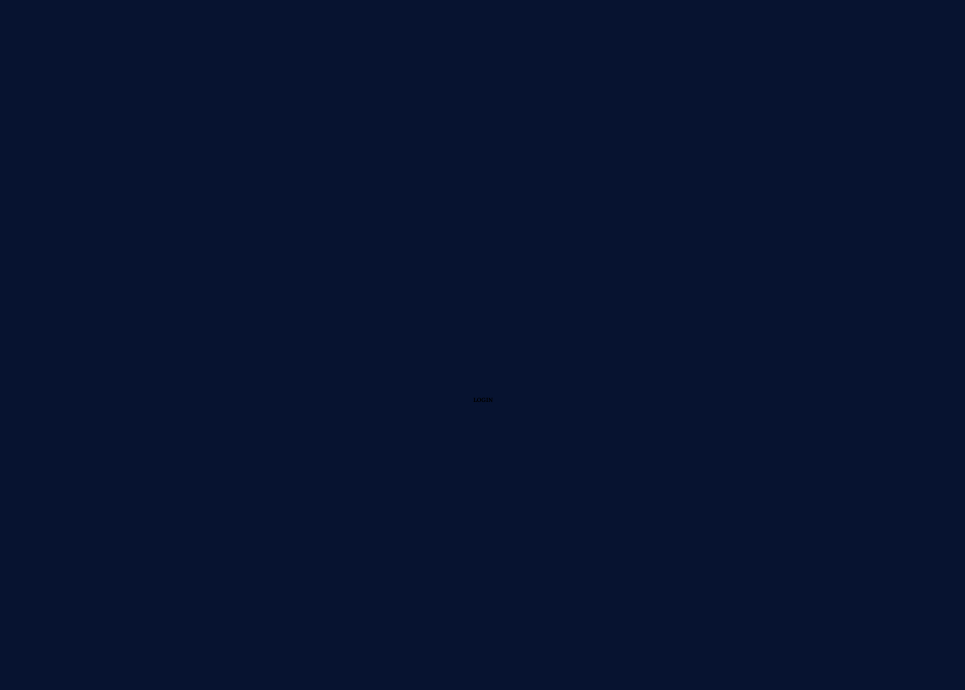
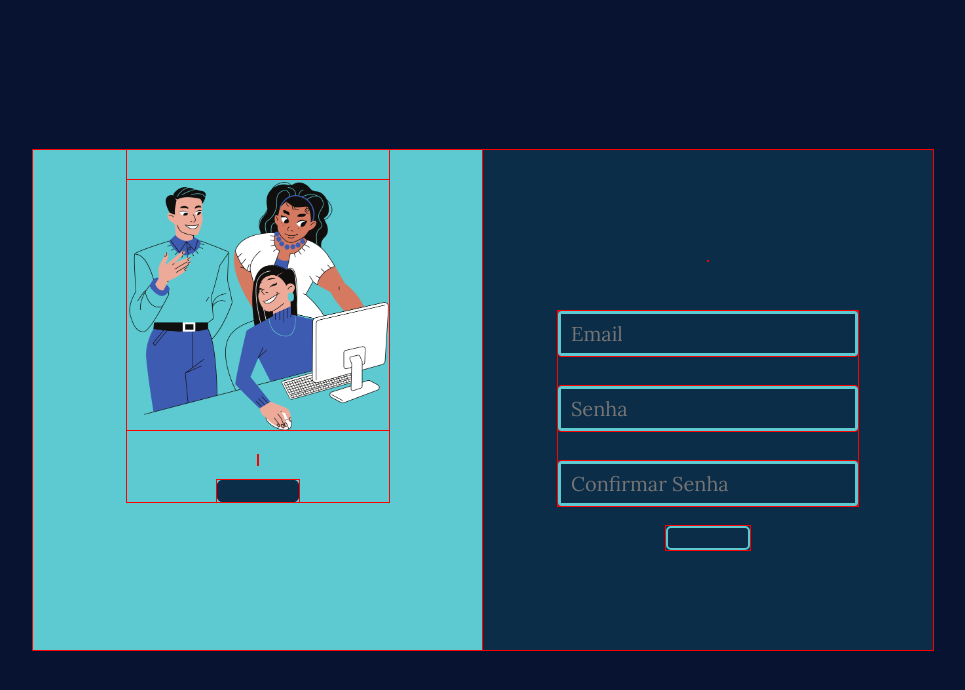
Before and after one commit to FernandoCMF/react-formulario, a React (Create React App) app: page /Login in a window 1280 px wide. Shown: the top 690 px of the page, without its empty margins (157-1122 px from the left). Built offline with nearby package versions, Linux system fonts and the light colour scheme.

Commit message:
code and layout refactoring - complete

```diff
--- a/src/App.css
+++ b/src/App.css
@@ -4,10 +4,9 @@
   padding: 0;
   box-sizing: border-box;
   font-size: 62.5%;
+  outline: 1px solid red;
 }
-/* #0C4160
-#071330
-*/
+
 .App,
 .Home,
 .Login {
--- a/src/Components/ContentMain/ContentHome.css
+++ b/src/Components/ContentHome/ContentHome.css
@@ -1,31 +1,9 @@
-.content-main {
-  display: flex;
-  justify-content: center;
-  align-items: center;
-  max-width: 900px;
-  width: 100%;
-  max-height: 500px;
-  height: 100%;
-  background-color: red;
-}
-
-.content-half {
-  flex: 1;
-  height: 100%;
-}
-
-.content-wrapper__left {
-  background-color: #5dcad1;
-  display: flex;
-  align-items: center;
-  flex-direction: column;
-  height: 100%;
-}
 .content-wrapper__info {
   display: flex;
   flex-direction: column;
   align-items: center;
 }
+
 .info-image {
   max-width: 300px;
   width: 100%;
@@ -56,16 +34,6 @@
   color: #0c2d48;
 }
 
-.content-wrapper__right {
-  background-color: #0c2d48;
-  display: flex;
-  align-items: center;
-  flex-direction: column;
-  height: 100%;
-  justify-content: center;
-  align-items: center;
-}
-
 .form {
   margin-top: 20px;
   margin-bottom: 20px;
--- /dev/null
+++ b/src/Components/ContentHome/ContentHome.jsx
@@ -0,0 +1,76 @@
+import React from "react";
+import "./ContentHome.css";
+import {
+  ContentContainer,
+  ContentHalf,
+  ContentLocation,
+} from "../../UI/ContentLayout/ContentLayout";
+import image from "../../Assets/img-1.png";
+import { Button } from "../Buttons/Buttons";
+
+function ContentHome(props) {
+  return (
+    <>
+      <ContentContainer>
+        <ContentHalf>
+          <ContentLocation className='content' content_location='content__left'>
+            <div className='content-wrapper__info'>
+              <div className='info-image'>
+                <img src={image} alt='logo' />
+              </div>
+              <div className='info-text'>
+                <h2 className='title'>{props.left_title}</h2>
+                <p className='subtitle'>{props.left_subtitle}</p>
+              </div>
+
+              <Button
+                className='btn'
+                type='button'
+                buttonStyle='btn--primary'
+                path='/Login'
+              >
+                {props.left_btnTitle}
+              </Button>
+            </div>
+          </ContentLocation>
+        </ContentHalf>
+
+        <ContentHalf>
+          <ContentLocation
+            className='content'
+            content_location='content__rigth'
+          >
+            <h1
+              className='title'
+              style={{ fontWeight: "normal", marginBottom: "30px" }}
+            >
+              {props.rigth_subtitle}
+            </h1>
+            <form className='form'>
+              <div className='input-form'>
+                <input type='text' name='name' placeholder='Email' />
+              </div>
+
+              <div className='input-form'>
+                <input type='password' name='password' placeholder='Senha' />
+              </div>
+
+              <div className='input-form'>
+                <input
+                  type='password'
+                  name='confpassword'
+                  placeholder='Confirmar Senha'
+                />
+              </div>
+            </form>
+            <Button className='btn' type='button' buttonStyle='btn--outline'>
+              {props.rigth_btnTitle}
+            </Button>
+          </ContentLocation>
+        </ContentHalf>
+      </ContentContainer>
+    </>
+  );
+}
+
+export default ContentHome;
--- /dev/null
+++ b/src/Components/ContentLogin/ContentLogin.css
@@ -0,0 +1,68 @@
+.content-half {
+  flex: 1;
+  height: 100%;
+}
+
+.content-wrapper__info {
+  display: flex;
+  flex-direction: column;
+  align-items: center;
+}
+.info-image {
+  max-width: 300px;
+  width: 100%;
+  height: 250px;
+  margin-top: 30px;
+}
+.info-image img {
+  width: 100%;
+  height: 100%;
+  object-fit: cover;
+}
+
+.info-text {
+  flex: 1;
+  margin: 25px 0 15px 0;
+  text-align: center;
+}
+
+.title {
+  margin-top: 10px;
+  font-size: 3.5rem;
+  color: #ffffff;
+  font-weight: bold;
+}
+.subtitle {
+  margin-top: 10px;
+  font-size: 1.8rem;
+  color: #0c2d48;
+}
+
+.form {
+  margin-top: 20px;
+  margin-bottom: 20px;
+  display: grid;
+  grid-template-columns: 1fr;
+  gap: 30px;
+  width: 300px;
+}
+
+.input-form {
+  width: 100%;
+  background: none;
+  border-radius: 3px;
+  height: 45px;
+  line-height: 50px;
+  padding: 0 10px 0 10px;
+  transition: 0.3s ease all;
+  border: 3px solid #5dcad1;
+}
+
+.input-form input {
+  width: 100%;
+  background: none;
+  color: #fff;
+  font-size: 2rem;
+  border: none;
+  outline: none;
+}
--- /dev/null
+++ b/src/Components/ContentLogin/ContentLogin.jsx
@@ -0,0 +1,75 @@
+import React from "react";
+import "./ContentLogin.css";
+import {
+  ContentContainer,
+  ContentLocation,
+} from "../../UI/ContentLayout/ContentLayout";
+import image from "../../Assets/img-1.png";
+import { Button } from "../Buttons/Buttons";
+
+function ContentLogin(props) {
+  return (
+    <>
+      <ContentContainer>
+        <div className='content-half'>
+          <ContentLocation className='content' content_location='content__left'>
+            <div className='content-wrapper__info'>
+              <div className='info-image'>
+                <img src={image} alt='logo' />
+              </div>
+              <div className='info-text'>
+                <h2 className='title'>{props.left_title}</h2>
+                <p className='subtitle'>{props.left_subtitle}</p>
+              </div>
+
+              <Button
+                className='btn'
+                type='button'
+                buttonStyle='btn--primary'
+                path='/Login'
+              >
+                {props.left_btnTitle}
+              </Button>
+            </div>
+          </ContentLocation>
+        </div>
+
+        <div className='content-half'>
+          <ContentLocation
+            className='content'
+            content_location='content__rigth'
+          >
+            <h1
+              className='title'
+              style={{ fontWeight: "normal", marginBottom: "30px" }}
+            >
+              {props.rigth_subtitle}
+            </h1>
+            <form className='form'>
+              <div className='input-form'>
+                <input type='text' name='name' placeholder='Email' />
+              </div>
+
+              <div className='input-form'>
+                <input type='password' name='password' placeholder='Senha' />
+              </div>
+
+              <div className='input-form'>
+                <input
+                  type='password'
+                  name='confpassword'
+                  placeholder='Confirmar Senha'
+                />
+              </div>
+            </form>
+            <Button className='btn' type='button' buttonStyle='btn--outline'>
+              {props.rigth_btnTitle}
+            </Button>
+          </ContentLocation>
+        </div>
+      </ContentContainer>
+    </>
+  );
+}
+
+export default ContentLogin;
--- a/src/Components/ContentMain/ContentHome.jsx
+++ /dev/null
@@ -1,61 +0,0 @@
-import React from "react";
-import "./ContentHome.css";
-import image from "../../Assets/img-1.png";
-import { Button } from "../Buttons/Buttons";
-
-function ContentHome(props) {
-  return (
-    <div className='content-main'>
-      <div className='content-half'>
-        <div className='content-wrapper__left'>
-          <div className='content-wrapper__info'>
-            <div className='info-image'>
-              <img src={image} alt='logo' />
-            </div>
-            <div className='info-text'>
-              <h2 className='title'>{props.left_title}</h2>
-              <p className='subtitle'>{props.left_subtitle}</p>
-            </div>
-
-            <Button className='btn' buttonStyle='btn--primary' path='/Login'>
-              {props.btnTitle}
-            </Button>
-          </div>
-        </div>
-      </div>
-
-      <div className='content-half'>
-        <div className='content-wrapper__right'>
-          <h1
-            className='title'
-            style={{ fontWeight: "normal", marginBottom: "30px" }}
-          >
-            Faça parte da nossa equipe
-          </h1>
-          <form className='form'>
-            <div className='input-form'>
-              <input type='text' name='name' placeholder='Email' />
-            </div>
-
-            <div className='input-form'>
-              <input type='password' name='password' placeholder='Senha' />
-            </div>
-
-            <div className='input-form'>
-              <input
-                type='password'
-                name='confpassword'
-                placeholder='Confirmar Senha'
-              />
-            </div>
-          </form>
-          <Button className='btn' buttonStyle='btn--outline'>
-            Cadastrar
-          </Button>
-        </div>
-      </div>
-    </div>
-  );
-}
-
-export default ContentHome;
--- a/src/Pages/Home/Home.js
+++ b/src/Pages/Home/Home.js
@@ -1,6 +1,6 @@
 import "../../App.css";
 import React from "react";
-import ContentHome from "../../Components/ContentMain/ContentHome";
+import ContentHome from "../../Components/ContentHome/ContentHome";
 
 function Home() {
   return (
@@ -8,7 +8,9 @@ function Home() {
       <ContentHome
         left_title='Seja Bem-vindo'
         left_subtitle='Já faz parte da nossa equipe?'
-        btnTitle='Login'
+        left_btnTitle='Login'
+        rigth_subtitle='Faça parte da nossa equipe'
+        rigth_btnTitle='Cadastrar'
       />
     </>
   );
--- a/src/Pages/Login/Login.js
+++ b/src/Pages/Login/Login.js
@@ -1,10 +1,11 @@
 import React from "react";
+import ContentLogin from "../../Components/ContentLogin/ContentLogin";
 
 function Login() {
   return (
-    <div>
-      <h1>LOGIN</h1>
-    </div>
+    <>
+      <ContentLogin />
+    </>
   );
 }
 
--- /dev/null
+++ b/src/UI/ContentLayout/ContentLayout.css
@@ -0,0 +1,32 @@
+.content__container {
+  display: flex;
+  justify-content: center;
+  align-items: center;
+  max-width: 900px;
+  width: 100%;
+  max-height: 500px;
+  height: 100%;
+  background-color: brown;
+}
+
+.content__half {
+  flex: 1;
+  height: 100%;
+}
+
+.content__left {
+  background-color: #5dcad1;
+  display: flex;
+  align-items: center;
+  flex-direction: column;
+  height: 100%;
+}
+
+.content__rigth {
+  background-color: #0c2d48;
+  display: flex;
+  flex-direction: column;
+  height: 100%;
+  justify-content: center;
+  align-items: center;
+}
--- /dev/null
+++ b/src/UI/ContentLayout/ContentLayout.js
@@ -0,0 +1,20 @@
+// Agora vejo sentido em usar styled-component
+import React from "react";
+import "./ContentLayout.css";
+
+const STYLES = ["content__left", "content__rigth"];
+
+export const ContentContainer = ({ children }) => {
+  return <div className='content__container'>{children}</div>;
+};
+
+export const ContentHalf = ({ children }) => {
+  return <div className='content__half'>{children}</div>;
+};
+
+export const ContentLocation = ({ children, content_location }) => {
+  const checkLocation = STYLES.includes(content_location)
+    ? content_location
+    : STYLES[0];
+  return <div className={`$content ${checkLocation}`}>{children}</div>;
+};
```
